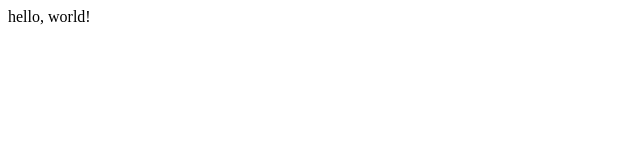
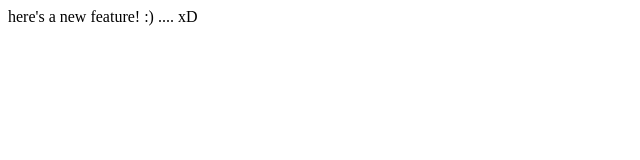
Before and after one commit to Harshpratapsingh001/lecture1, a plain HTML site: page index.html in a window 1280 px wide. Shown: the whole page, without its empty margins (0-640 px from the left). Drawn offline with Linux system fonts and the light colour scheme.

Commit message:
Added a new feature

```diff
--- a/index.html
+++ b/index.html
@@ -4,6 +4,6 @@
     <title>Test</title>
   </head>
   <body>
-    hello, world!
+    here's a new feature! :) .... xD
   </body>
 </html>
```
